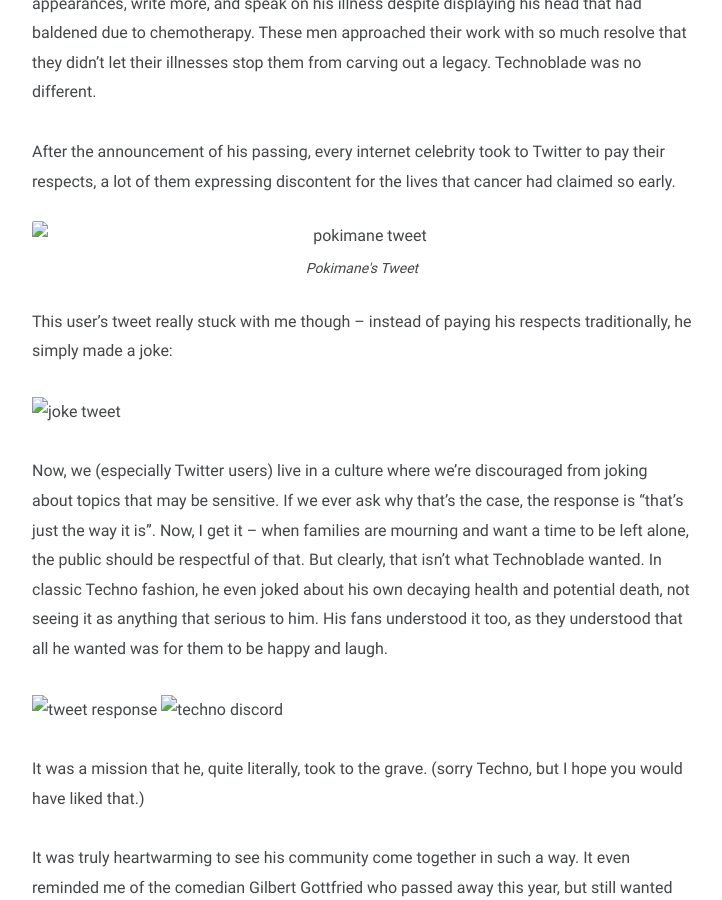
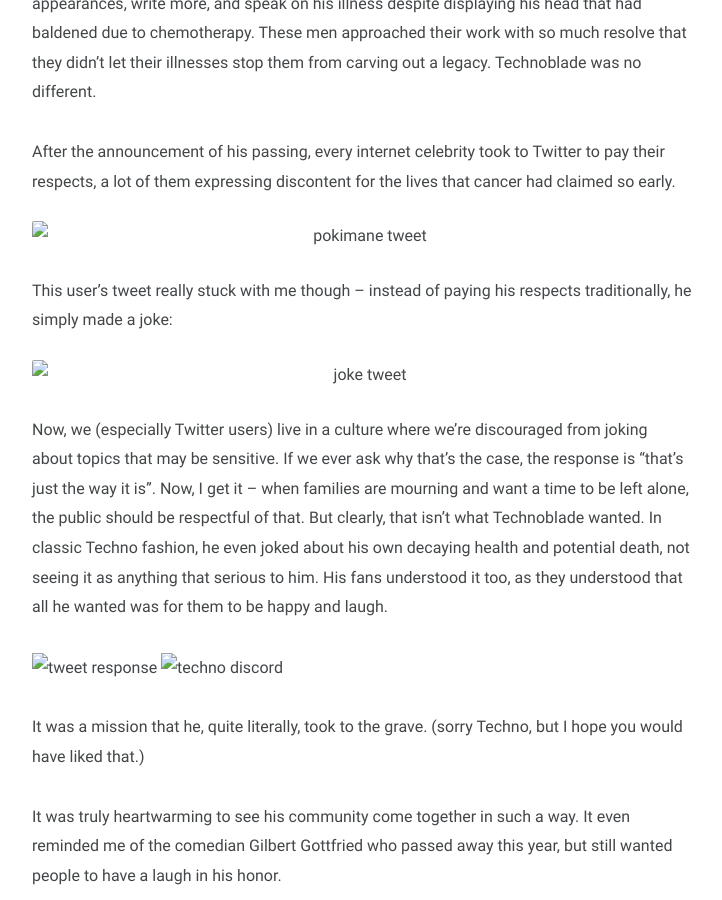
Before and after one commit to zhaju/old, a Jekyll site: the page built from _posts/rip-technoblade/2022-07-01-rip-technoblade.md, in a window 1280 px wide and 900 px high, scrolled down 1954 px. Shown: the whole window, without its empty margins (278-1000 px from the left). Built offline with Jekyll 4.4.1, drawn with Linux system fonts in a browser that asks for light colours.

Commit message:
Update 2022-07-01-rip-technoblade.md

```diff
--- a/_posts/rip-technoblade/2022-07-01-rip-technoblade.md
+++ b/_posts/rip-technoblade/2022-07-01-rip-technoblade.md
@@ -23,12 +23,13 @@ After the announcement of his passing, every internet celebrity took to Twitter
 
 <figure>
 <img src="t1.png" alt="pokimane tweet">
-<figcaption>Pokimane's Tweet</figcaption>
 </figure>
 
 This user’s tweet really stuck with me though – instead of paying his respects traditionally, he simply made a joke:
 
-<img src="zhaju.github.io/_posts/rip-technoblade/t2.png" alt="joke tweet">
+<figure>
+<img src="t2.png" alt="joke tweet">
+</figure>
 
 Now, we (especially Twitter users) live in a culture where we’re discouraged from joking about topics that may be sensitive. If we ever ask why that’s the case, the response is “that’s just the way it is”. Now, I get it – when families are mourning and want a time to be left alone, the public should be respectful of that. But clearly, that isn’t what Technoblade wanted. In classic Techno fashion, he even joked about his own decaying health and potential death, not seeing it as anything that serious to him. His fans understood it too, as they understood that all he wanted was for them to be happy and laugh.
 
```
